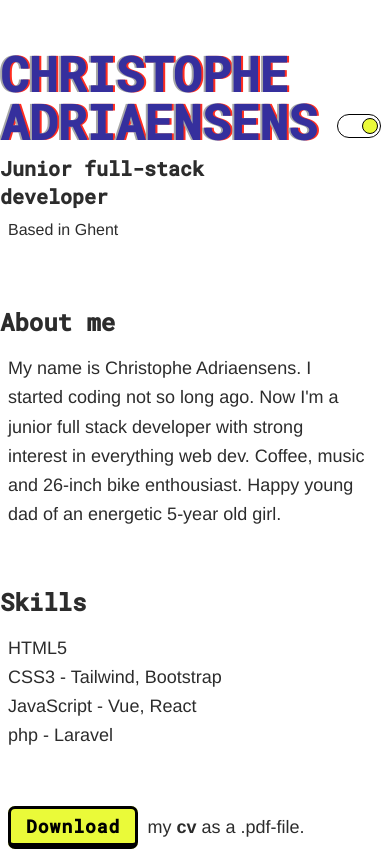
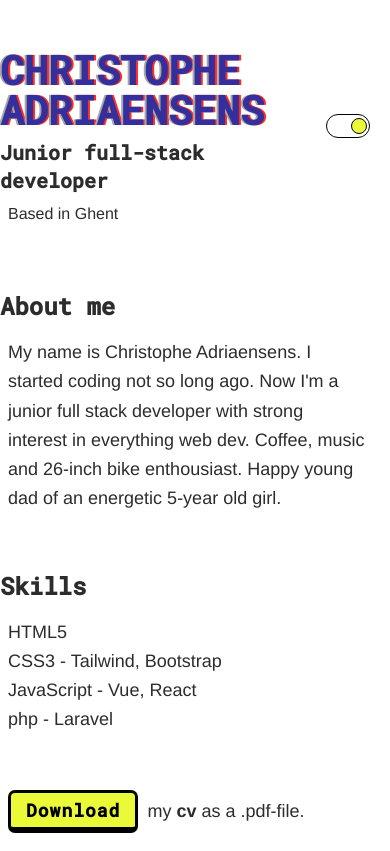
Before and after one commit to chadriae/portfolio-website-vue, a Vue app: page / in a window 390 px wide. Shown: the top 851 px of the page. Built offline with nearby package versions, Linux system fonts and the light colour scheme.

Commit message:
Font size name fix responsiveness

```diff
--- a/src/components/Hello.vue
+++ b/src/components/Hello.vue
@@ -1,6 +1,6 @@
 <template>
     <div class="text-left">
-        <header id="name" class="roboto uppercase font-bold text-5xl mb-2" :class="(mode === 'dark') ? 'grey-font-color' : 'blue-font-color'">Christophe Adriaensens</header>
+        <header id="name" class="roboto uppercase font-bold mb-2" :class="(mode === 'dark') ? 'grey-font-color' : 'blue-font-color'">Christophe Adriaensens</header>
         <p class="roboto font-bold text-xl mb-2" :class="(mode === 'dark') ? 'dark-border-color' : 'blackish-font-color'">Junior full-stack developer</p>
         <p class="text-gray-700 ml-2" :class="(mode === 'dark') ? 'grey-font-color' : 'blackish-font-color'">Based in Ghent</p>
     </div>
@@ -17,6 +17,8 @@ export default {
 
 #name {
     text-shadow: -2px 0px 0px rgb(167, 167, 167), 2px 0px 0px $pic-hover-color;
+    font-size: 2.5rem;
+    line-height: 2.5rem;
 }
 
 .roboto {
```
